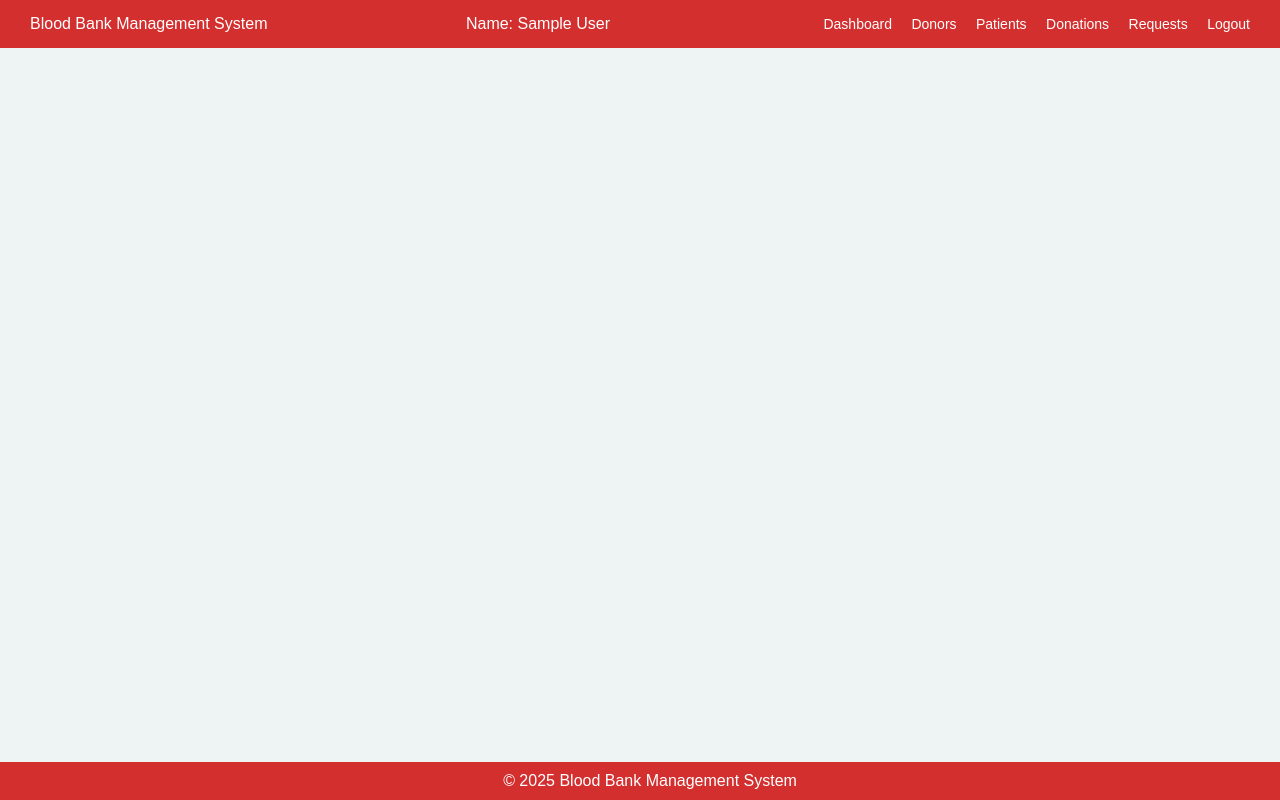
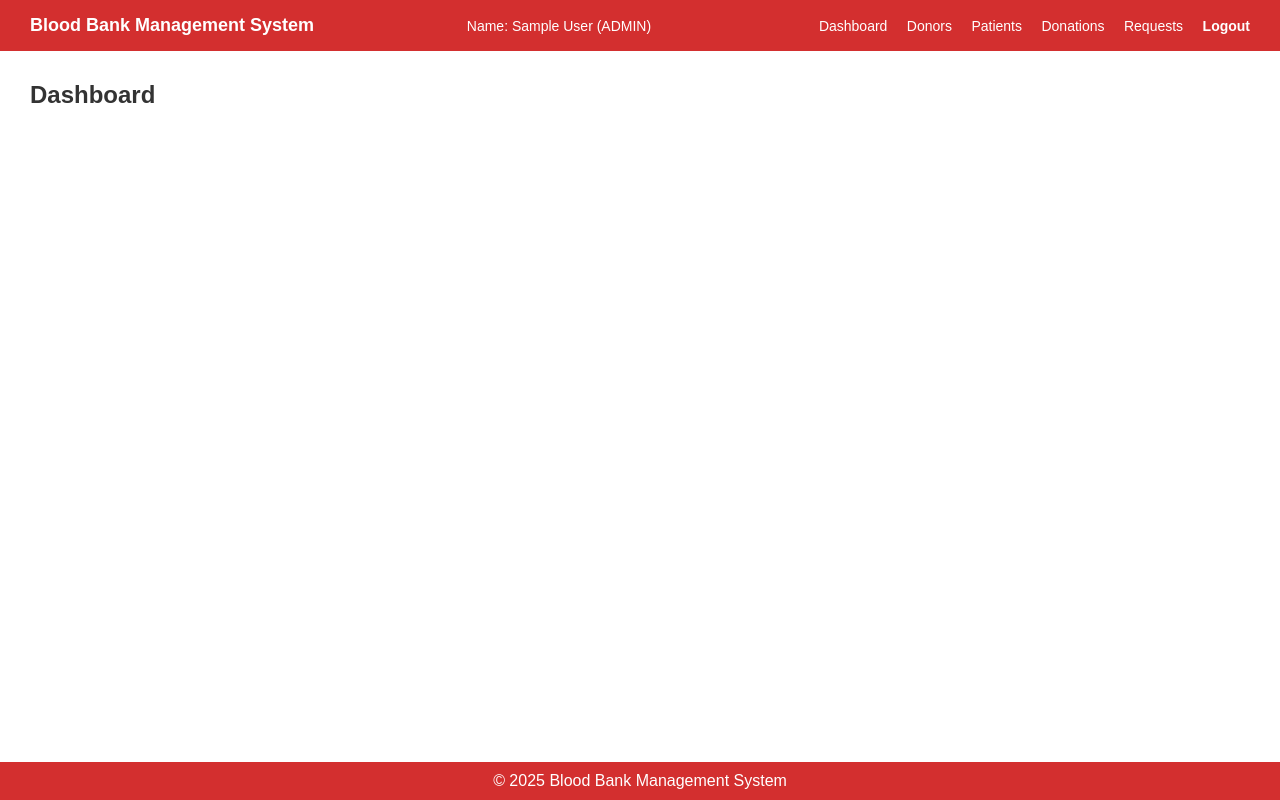
Before and after one commit to suneetatamang106-web/project, a PHP site: page /admin/dashboard.php in a window 1280 px wide. Run offline with PHP 8.4, Linux system fonts and the light colour scheme; the visitor is signed in with stand-in values (Sample User, id 1); data that the repository does not hold is empty.

Commit message:
admin/dashboard.php,navbar.php,assets/css/admin.css

```diff
--- a/admin/dashboard.php
+++ b/admin/dashboard.php
@@ -4,7 +4,7 @@ include("../includes/admin_auth.php");
 ?>
 
 <!DOCTYPE html>
-<html>
+<html lang="en">
 <head>
     <title>Admin Dashboard</title>
     <link rel="stylesheet" href="../assets/css/admin.css">
@@ -13,11 +13,13 @@ include("../includes/admin_auth.php");
 
 <?php include("navbar.php"); ?>
 
+<div class="container">
+    <h2 class="page-title">Dashboard</h2>
+
     <div class="dashboard">
         <?php
-$query = mysqli_query($conn,"SELECT * FROM blood_stock");
-
-while($row = mysqli_fetch_assoc($query)){
+        $query = mysqli_query($conn, "SELECT * FROM blood_stock");
+        while ($row = mysqli_fetch_assoc($query)) {
         ?>
             <div class="card">
                 <h3><?php echo $row['blood_group']; ?></h3>
@@ -26,10 +28,11 @@ while($row = mysqli_fetch_assoc($query)){
             </div>
         <?php } ?>
     </div>
+</div>
 
-<div class="footer">
+<footer class="footer">
     © 2025 Blood Bank Management System
-</div>
+</footer>
 
 </body>
 </html>
--- a/admin/navbar.php
+++ b/admin/navbar.php
@@ -1,16 +1,19 @@
 <div class="navbar">
-    <div class="nav-left">Blood Bank Management System</div>
+    <div class="nav-left">
+        Blood Bank Management System
+    </div>
 
     <div class="nav-center">
         Name: <?php echo $_SESSION['name']; ?>
+        (<?php echo ucfirst($_SESSION['role']); ?>)
     </div>
 
     <div class="nav-right">
         <a href="dashboard.php">Dashboard</a>
-        <a href="#">Donors</a>
-        <a href="#">Patients</a>
-        <a href="#">Donations</a>
-        <a href="#">Requests</a>
-        <a href="../logout.php">Logout</a>
+        <a href="donors.php">Donors</a>
+        <a href="patients.php">Patients</a>
+        <a href="donations.php">Donations</a>
+        <a href="requests.php">Requests</a>
+        <a href="../logout.php" class="logout">Logout</a>
     </div>
 </div>
--- a/assets/css/admin.css
+++ b/assets/css/admin.css
@@ -1,9 +1,11 @@
-body {
+* {
     margin: 0;
+    padding: 0;
+    box-sizing: border-box;
     font-family: Arial, sans-serif;
-    background: #eef3f3;
 }
 
+/* NAVBAR */
 .navbar {
     background: #d32f2f;
     color: white;
@@ -13,36 +15,73 @@ body {
     justify-content: space-between;
 }
 
-.navbar a {
-    color: white;
-    text-decoration: none;
-    margin-left: 15px;
+.nav-left {
+    font-size: 18px;
+    font-weight: bold;
+}
+
+.nav-center {
     font-size: 14px;
 }
 
+.nav-right a {
+    color: white;
+    margin-left: 15px;
+    text-decoration: none;
+    font-size: 14px;
+}
+
+.nav-right a:hover {
+    text-decoration: underline;
+}
+
+.logout {
+    font-weight: bold;
+}
+
+/* PAGE */
+.container {
+    padding: 30px;
+}
+
+.page-title {
+    margin-bottom: 20px;
+    color: #333;
+}
+
+/* DASHBOARD CARDS */
 .dashboard {
-    padding: 30px;
     display: grid;
-    grid-template-columns: repeat(auto-fit, minmax(220px, 1fr));
+    grid-template-columns: repeat(auto-fit, minmax(180px, 1fr));
     gap: 20px;
 }
 
 .card {
-    background: white;
-    border-radius: 10px;
+    background: #f9f9f9;
+    border: 1px solid #ddd;
+    border-radius: 6px;
     padding: 20px;
-    border: 1px solid #ccc;
+    text-align: center;
+    box-shadow: 0 2px 4px rgba(0,0,0,0.1);
 }
 
 .card h3 {
     color: #d32f2f;
-    margin: 0;
+    font-size: 22px;
 }
 
 .card p {
-    margin: 5px 0;
+    color: #555;
+    font-size: 14px;
 }
 
+.card strong {
+    display: block;
+    margin-top: 10px;
+    color: #333;
+}
+
+/* FOOTER */
 .footer {
     background: #d32f2f;
     color: white;
```
Lines whose indentation alone changed are shown as unchanged.
